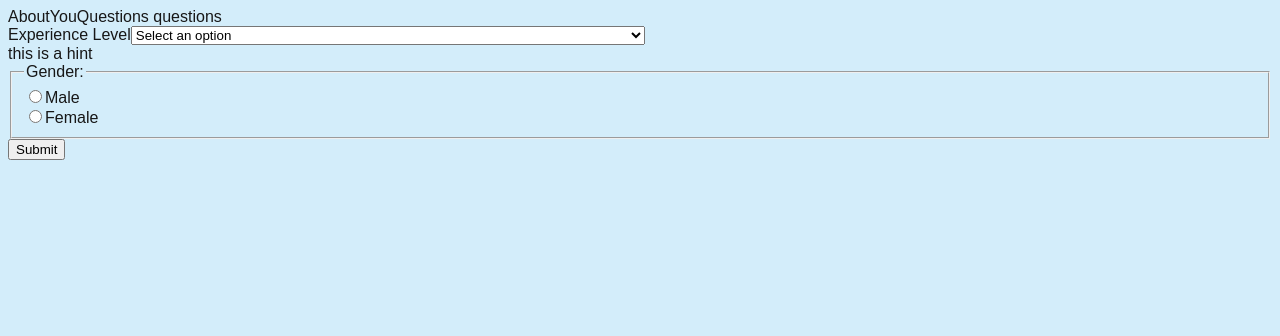
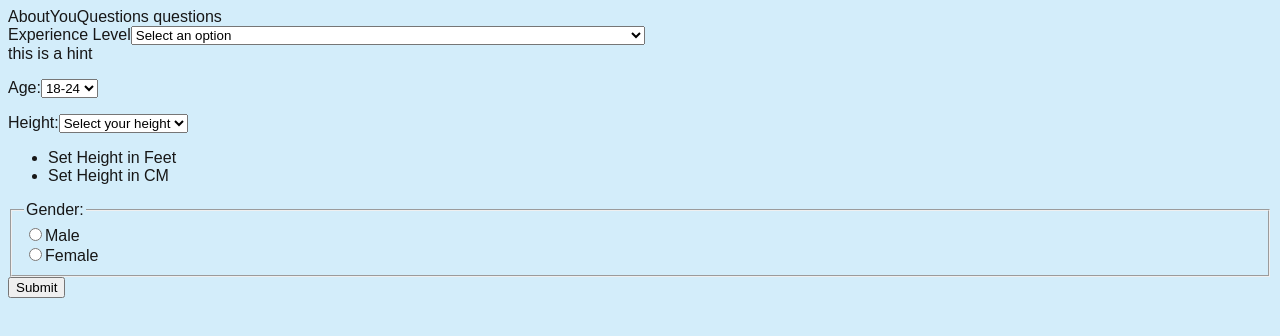
Before and after one commit to royadams72/get-your-fit-together, a Next.js app: page /questions/about-you in a window 1280 px wide. Shown: the top 336 px of the page. Built offline with nearby package versions, Linux system fonts and the light colour scheme.

Commit message:
implemented toggling option values

```diff
--- a/app/questions/about-you/components/AboutYouQuestions.tsx
+++ b/app/questions/about-you/components/AboutYouQuestions.tsx
@@ -3,14 +3,21 @@ import { setAboutYou } from "@/lib/features/about-you/aboutYouSlice";
 import SelectComponent from "@/components/forms/SelectComponent";
 import CheckBoxComponent from "@/components/forms/CheckBoxComponent";
 import {
+  ageConfig,
   alcoholConfig,
   experienceConfig,
   genderConfig,
-} from "@/app/questions/about-you/form-config/config";
+  heightConfig,
+} from "@/app/questions/about-you/form-configs/config";
 import FormProvider from "@/context/FormProvider";
 import RadioComponent from "@/components/forms/RadioComponent";
+import { useState } from "react";
+import { HeightUnit } from "../form-configs/heightOptions";
 
 const AboutYouQuestions = () => {
+  const [aboutYou, setAboutYouState] = useState({
+    height: { unit: "Ft" as HeightUnit, value: "" },
+  });
   const onSubmit = (data: any) => {
     console.log("Form Submitted:", data);
   };
@@ -20,7 +27,15 @@ const AboutYouQuestions = () => {
       <FormProvider onSubmit={onSubmit}>
         <SelectComponent
           dispatchEvent={setAboutYou}
-          config={experienceConfig}
+          config={experienceConfig()}
+        ></SelectComponent>
+        <SelectComponent
+          dispatchEvent={setAboutYou}
+          config={ageConfig}
+        ></SelectComponent>
+        <SelectComponent
+          dispatchEvent={setAboutYou}
+          config={heightConfig({ unit: aboutYou.height.unit })}
         ></SelectComponent>
         <RadioComponent
           config={genderConfig}
--- a/app/questions/about-you/form-config/config.ts
+++ /dev/null
@@ -1,77 +0,0 @@
-import { AboutYouQuestions } from "@/types/enums/about-you.enum";
-import { CheckBox, Radio, Select } from "@/types/interfaces/form";
-
-export const experienceConfig: Select = {
-  name: AboutYouQuestions.experienceLevel,
-  label: "Experience Level",
-  options: [
-    { value: "", display: "Select an option" },
-    {
-      value: "beginner",
-      display:
-        "Beginner (Never worked out before or starting fresh after a long break)",
-    },
-    {
-      value: "novice",
-      display:
-        "Novice (Some experience but not consistent, still learning proper technique)",
-    },
-    {
-      value: "intermediate",
-      display:
-        "Intermediate (Regular exerciser, comfortable with workouts but still improving skills)",
-    },
-    {
-      value: "advanced",
-      display:
-        "Advanced (Highly experienced, confident in training methods and form)",
-    },
-    {
-      value: "Athlete",
-      display:
-        "Athlete / Professional (Sports-specific or highly skilled fitness level)",
-    },
-  ],
-  hint: { text: "this is a hint" },
-  validation: {
-    required: "Please select an option",
-  },
-  eventHandlers: { onChange: (e) => console.log("changed") },
-};
-export const ageConfig: Select = {
-  name: AboutYouQuestions.age,
-  label: "Age:",
-  options: [
-    { value: "18-24", display: "18-24" },
-    { value: "25-34", display: "25-34" },
-    { value: "35-44", display: "35-44" },
-    { value: "45-54", display: "45-54" },
-    { value: "55+", display: "55+" },
-  ],
-  validation: {
-    required: "Please select an option",
-  },
-  eventHandlers: {},
-};
-
-export const genderConfig: Radio = {
-  name: AboutYouQuestions.gender,
-  legend: "Gender:",
-  options: [
-    { value: "male", label: "Male", id: "male" },
-    { value: "female", label: "Female", id: "female" },
-  ],
-  validation: {
-    required: "Please select an option",
-  },
-  eventHandlers: {},
-};
-
-export const alcoholConfig: CheckBox = {
-  name: AboutYouQuestions.alcoholConsumption,
-  label: "Alcohol Consumption per week (Units)",
-  validation: {
-    required: "Please select an option",
-  },
-  eventHandlers: {},
-};
--- /dev/null
+++ b/app/questions/about-you/form-configs/config.ts
@@ -0,0 +1,95 @@
+import { AboutYouQuestions } from "@/types/enums/about-you.enum";
+import { CheckBox, Radio, Select } from "@/types/interfaces/form";
+import {
+  heightOptionsFt,
+  heightTogglgOptions,
+  HeightUnit,
+  units,
+} from "./heightOptions";
+
+export const experienceConfig = (): Select => {
+  return {
+    name: AboutYouQuestions.experienceLevel,
+    label: "Experience Level",
+    options: [
+      { value: "", display: "Select an option" },
+      {
+        value: "beginner",
+        display:
+          "Beginner (Never worked out before or starting fresh after a long break)",
+      },
+      {
+        value: "novice",
+        display:
+          "Novice (Some experience but not consistent, still learning proper technique)",
+      },
+      {
+        value: "intermediate",
+        display:
+          "Intermediate (Regular exerciser, comfortable with workouts but still improving skills)",
+      },
+      {
+        value: "advanced",
+        display:
+          "Advanced (Highly experienced, confident in training methods and form)",
+      },
+      {
+        value: "Athlete",
+        display:
+          "Athlete / Professional (Sports-specific or highly skilled fitness level)",
+      },
+    ],
+    hint: { text: "this is a hint" },
+    validation: {
+      required: "Please select an option",
+    },
+    eventHandlers: { onChange: (e) => console.log("changed") },
+  };
+};
+
+export const ageConfig: Select = {
+  name: AboutYouQuestions.age,
+  label: "Age:",
+  options: [
+    { value: "18-24", display: "18-24" },
+    { value: "25-34", display: "25-34" },
+    { value: "35-44", display: "35-44" },
+    { value: "45-54", display: "45-54" },
+    { value: "55+", display: "55+" },
+  ],
+  validation: {
+    required: "Please select an option for age",
+  },
+};
+
+export const heightConfig = ({ unit }: { unit?: HeightUnit }): Select => {
+  return {
+    name: AboutYouQuestions.height,
+    label: "Height:",
+    options: heightOptionsFt,
+    toggleOptions: heightTogglgOptions,
+    validation: {
+      required: "Please select an option for height",
+    },
+  };
+};
+
+export const genderConfig: Radio = {
+  name: AboutYouQuestions.gender,
+  legend: "Gender:",
+  options: [
+    { value: "male", label: "Male", id: "male" },
+    { value: "female", label: "Female", id: "female" },
+  ],
+  validation: {
+    required: "Please select an option for gender",
+  },
+};
+
+export const alcoholConfig: CheckBox = {
+  name: AboutYouQuestions.alcoholConsumption,
+  label: "Alcohol Consumption per week (Units)",
+  validation: {
+    required: "Please select an option for alcohol consumption",
+  },
+};
--- /dev/null
+++ b/app/questions/about-you/form-configs/heightOptions.ts
@@ -0,0 +1,57 @@
+export type HeightUnit = "heightOptionsFt" | "heightOptionsCm";
+export interface Units {
+  value: string;
+  label: string;
+}
+export const enum units {
+  feet = "feet",
+  cm = "cm",
+}
+export const heightOptionsFt = [
+  { value: "", display: "Select your height" },
+  { value: "4'10", display: "4'10" },
+  { value: "4'11", display: "4'11" },
+  { value: "5'0", display: "5'0" },
+  { value: "5'1", display: "5'1" },
+  { value: "5'2", display: "5'2" },
+  { value: "5'3", display: "5'3" },
+  { value: "5'4", display: "5'4" },
+  { value: "5'5", display: "5'5" },
+  { value: "5'6", display: "5'6" },
+  { value: "5'7", display: "5'7" },
+  { value: "5'8", display: "5'8" },
+  { value: "5'9", display: "5'9" },
+  { value: "5'10", display: "5'10" },
+  { value: "5'11", display: "5'11" },
+  { value: "6'0", display: "6'0" },
+  { value: "6'1", display: "6'1" },
+  { value: "6'2", display: "6'2" },
+  { value: "6'3", display: "6'3" },
+  { value: "6'4", display: "6'4" },
+  { value: "over 6'4", display: "over 6'4" },
+];
+
+export const heightOptionsCm = [
+  { value: "", display: "Select your height" },
+  { value: "150cm", display: "150 cm" },
+  { value: "155cm", display: "155 cm" },
+  { value: "160cm", display: "160 cm" },
+  { value: "165cm", display: "165 cm" },
+  { value: "170cm", display: "170 cm" },
+  { value: "175cm", display: "175 cm" },
+  { value: "180cm", display: "180 cm" },
+  { value: "185cm", display: "185 cm" },
+  { value: "190cm", display: "190 cm" },
+  { value: "195cm", display: "195 cm" },
+  { value: "200cm", display: "200 cm" },
+  { value: "over 200cm", display: "over 200 cm" },
+];
+
+export const heightTogglgOptions = [
+  {
+    label: "Set Height in Feet",
+    value: units.feet,
+    toggleOption: heightOptionsFt,
+  },
+  { label: "Set Height in CM", value: units.cm, toggleOption: heightOptionsCm },
+];
--- a/components/forms/SelectComponent.tsx
+++ b/components/forms/SelectComponent.tsx
@@ -4,6 +4,7 @@ import { ActionCreatorWithPayload } from "@reduxjs/toolkit";
 
 import { Select } from "@/types/interfaces/form";
 import { useAppDispatch } from "@/lib/hooks/storeHooks";
+import { useState } from "react";
 
 const SelectComponent = ({
   className,
@@ -21,15 +22,14 @@ const SelectComponent = ({
     formState: { errors },
   } = useFormContext();
   const dispatch = useAppDispatch();
-
+  const [optionList, setOptionList] = useState(config.options);
   const handleChange = async (e: React.ChangeEvent<HTMLSelectElement>) => {
     // Add any onChange event handlers from config
     config?.eventHandlers?.onChange?.(e);
     const { name, value } = e.target;
-
     setValue(name, value);
 
-    const isFieldValid = await trigger(name); // Triggers validation for the specific field
+    const isFieldValid = await trigger(name);
     if (isFieldValid) {
       dispatch(dispatchEvent({ name, value }));
     }
@@ -45,7 +45,7 @@ const SelectComponent = ({
         {...config.eventHandlers}
         onChange={(e) => handleChange(e)}
       >
-        {config.options.map((option, i) => (
+        {optionList.map((option, i) => (
           <option key={i} value={option.value as string}>
             {option.display}
           </option>
@@ -55,6 +55,19 @@ const SelectComponent = ({
       {errors[config.name] && (
         <p style={{ color: "red" }}>{errors[config.name]?.message as string}</p>
       )}
+      <ul>
+        {config.toggleOptions &&
+          config.toggleOptions.map((option: any) => {
+            return (
+              <li
+                key={option.value}
+                onClick={() => setOptionList(option.toggleOption)}
+              >
+                {option.label}
+              </li>
+            );
+          })}
+      </ul>
     </div>
   );
 };
--- a/lib/features/about-you/aboutYouSlice.ts
+++ b/lib/features/about-you/aboutYouSlice.ts
@@ -2,18 +2,25 @@ import { createAppSlice } from "@/lib/store/createAppSlice";
 import { AboutYouQuestions } from "@/types/enums/about-you.enum";
 
 export interface aboutYouStore {
-  experienceLevel: AboutYouQuestions.experienceLevel;
-  alcholConsumption: AboutYouQuestions.alcoholConsumption;
-  gender: AboutYouQuestions.gender;
-  age: AboutYouQuestions.age;
+  experienceLevel: string;
+  alcholConsumption: string;
+  gender: string;
+  age: string;
+  height: { unit: string; value: string };
 }
 
 export interface aboutYouState {
   aboutYou: aboutYouStore;
 }
 
-export const aboutYouInitialState = {
-  aboutYou: { experienceLevel: "", alcholConsumption: "", gender: "", age: "" },
+export const aboutYouInitialState: aboutYouState = {
+  aboutYou: {
+    experienceLevel: "",
+    alcholConsumption: "",
+    gender: "",
+    age: "",
+    height: { unit: "", value: "" },
+  },
 };
 
 export const aboutYouSlice = createAppSlice({
@@ -21,7 +28,7 @@ export const aboutYouSlice = createAppSlice({
   initialState: aboutYouInitialState,
   reducers: {
     setAboutYou: (state, action) => {
-      const { name, value }: { name: keyof aboutYouStore; value: string } =
+      const { name, value }: { name: keyof aboutYouStore; value: any } =
         action.payload;
       state.aboutYou[name] = value;
     },
--- a/types/enums/about-you.enum.ts
+++ b/types/enums/about-you.enum.ts
@@ -3,4 +3,5 @@ export enum AboutYouQuestions {
   alcoholConsumption = "alcoholConsumption",
   gender = "gender",
   age = "age",
+  height = "height",
 }
--- a/types/interfaces/form.ts
+++ b/types/interfaces/form.ts
@@ -8,6 +8,7 @@ export interface Select {
   label: string;
   name: string;
   options: { value: string | null; display: string; selected?: boolean }[];
+  toggleOptions?: { value: string; label: string; toggleOption: any }[];
   validation?: {};
 }
 
```
